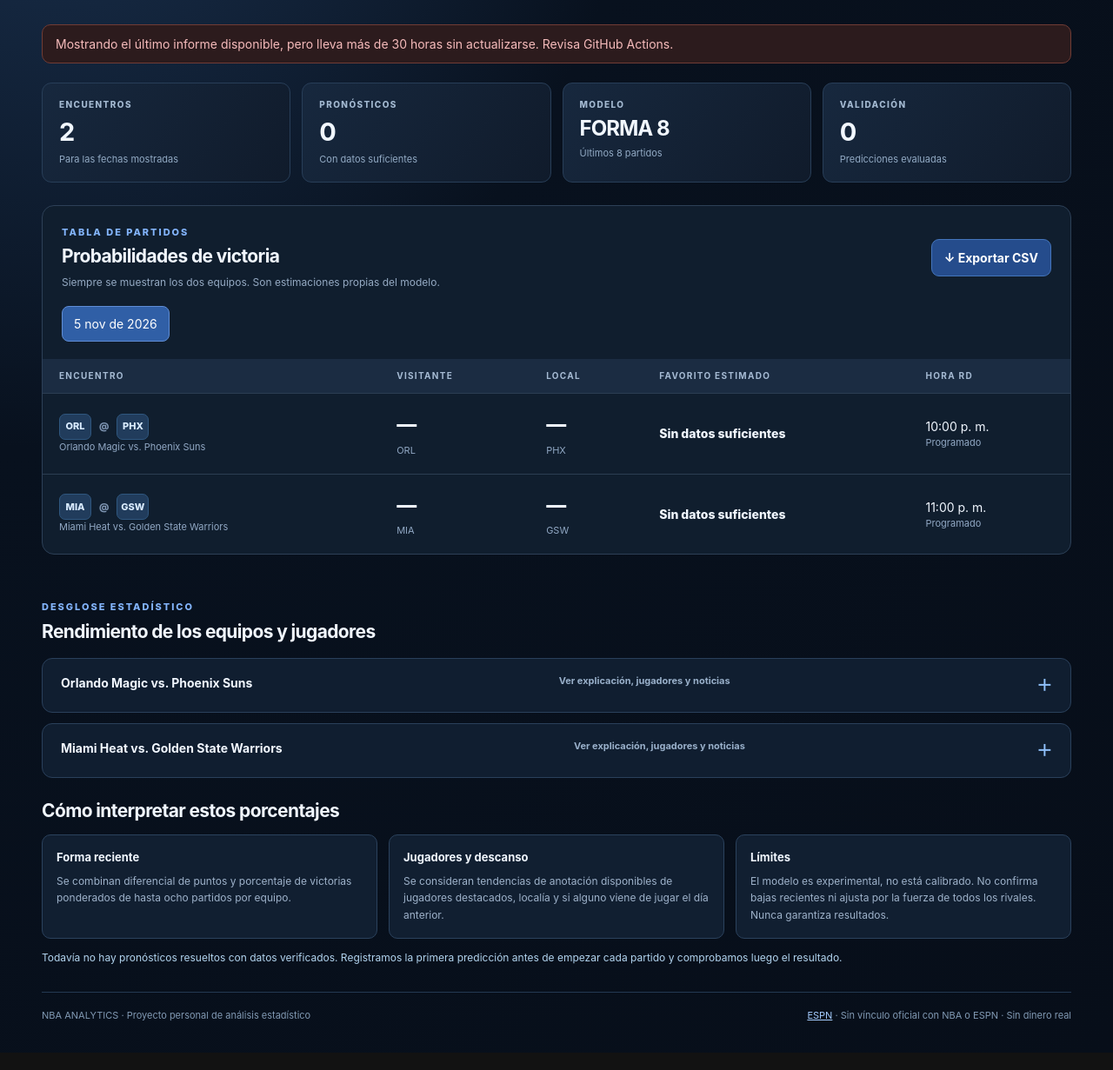
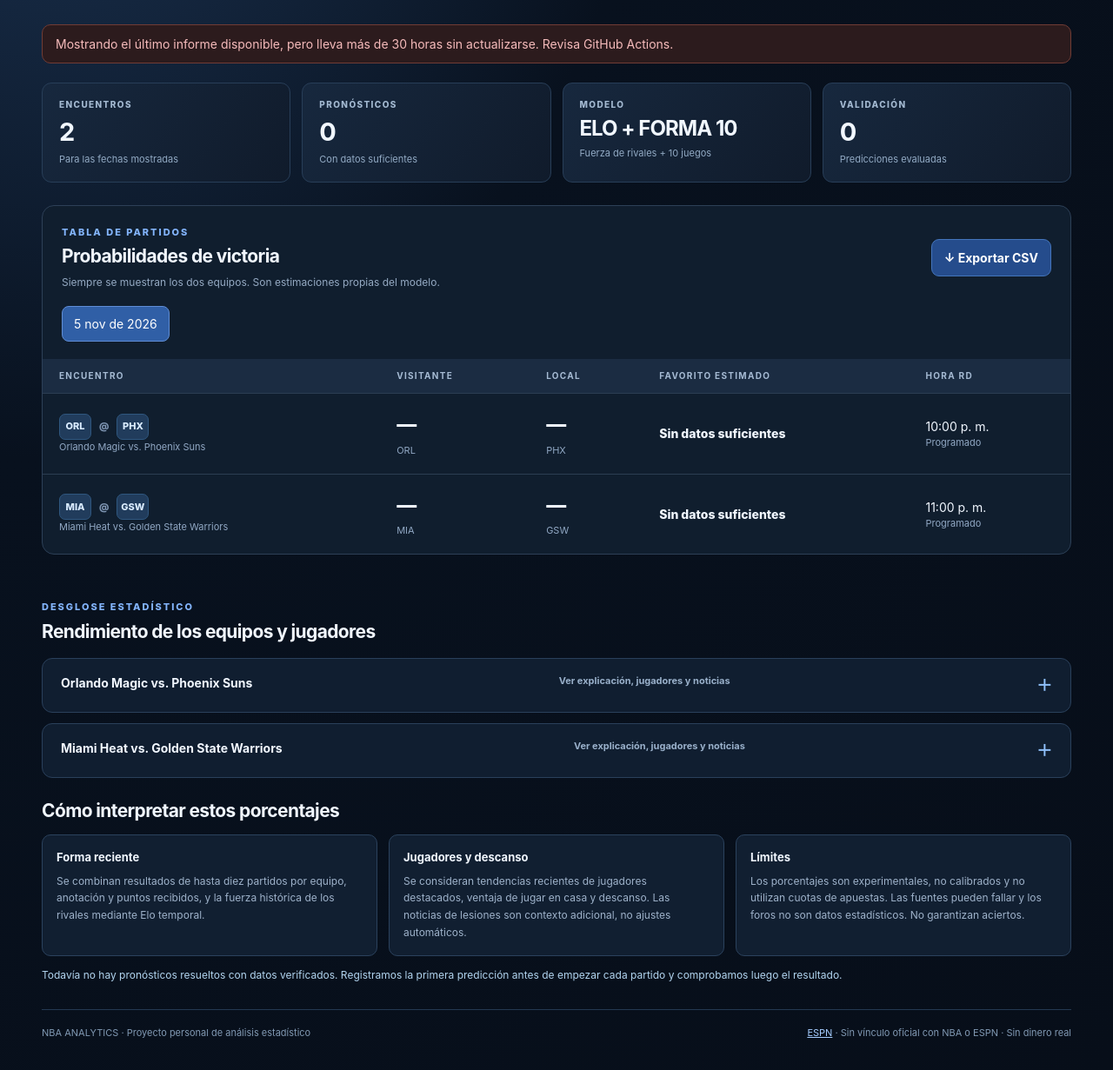
Before and after one commit to wtejada980-pixel/NBA-ANALYTICS, a plain HTML site: page index.html in a window 1280 px wide. Shown: the part 343-1574 px from the top of the page at 87% size. Drawn offline with Linux system fonts and the light colour scheme.

Commit message:
Explicar modelo NBA 2.0 y límites del pronóstico en la página

```diff
--- a/index.html
+++ b/index.html
@@ -23,7 +23,7 @@
       <section class="metrics" aria-label="Resumen">
         <article><span>ENCUENTROS</span><strong id="count-games">0</strong><small>Para las fechas mostradas</small></article>
         <article><span>PRONÓSTICOS</span><strong id="count-preds">0</strong><small>Con datos suficientes</small></article>
-        <article><span>MODELO</span><strong class="model-name">FORMA 8</strong><small>Últimos 8 partidos</small></article>
+        <article><span>MODELO</span><strong class="model-name">ELO + FORMA 10</strong><small>Fuerza de rivales + 10 juegos</small></article>
         <article><span>VALIDACIÓN</span><strong id="count-validated">0</strong><small>Predicciones evaluadas</small></article>
       </section>
       <section class="main-panel">
@@ -32,7 +32,7 @@
         <div class="table-wrap"><table><thead><tr><th>ENCUENTRO</th><th>VISITANTE</th><th>LOCAL</th><th>FAVORITO ESTIMADO</th><th>HORA RD</th></tr></thead><tbody id="rows"><tr><td colspan="5" class="empty">Iniciando el panel…</td></tr></tbody></table></div>
       </section>
       <section class="analysis"><div class="section-head"><div><p class="eyebrow">DESGLOSE ESTADÍSTICO</p><h2>Rendimiento de los equipos y jugadores</h2></div></div><div id="details" class="detail-grid"></div></section>
-      <section class="explain"><h2>Cómo interpretar estos porcentajes</h2><div class="explainer-grid"><div><h3>Forma reciente</h3><p>Se combinan diferencial de puntos y porcentaje de victorias ponderados de hasta ocho partidos por equipo.</p></div><div><h3>Jugadores y descanso</h3><p>Se consideran tendencias de anotación disponibles de jugadores destacados, localía y si alguno viene de jugar el día anterior.</p></div><div><h3>Límites</h3><p>El modelo es experimental, no está calibrado. No confirma bajas recientes ni ajusta por la fuerza de todos los rivales. Nunca garantiza resultados.</p></div></div><div class="validation" id="validation">Todavía no hay suficientes predicciones resueltas para evaluar precisión.</div></section>
+      <section class="explain"><h2>Cómo interpretar estos porcentajes</h2><div class="explainer-grid"><div><h3>Forma reciente</h3><p>Se combinan resultados de hasta diez partidos por equipo, anotación y puntos recibidos, y la fuerza histórica de los rivales mediante Elo temporal.</p></div><div><h3>Jugadores y descanso</h3><p>Se consideran tendencias recientes de jugadores destacados, ventaja de jugar en casa y descanso. Las noticias de lesiones son contexto adicional, no ajustes automáticos.</p></div><div><h3>Límites</h3><p>Los porcentajes son experimentales, no calibrados y no utilizan cuotas de apuestas. Las fuentes pueden fallar y los foros no son datos estadísticos. No garantizan aciertos.</p></div></div><div class="validation" id="validation">Las predicciones previas al inicio se compararán con los resultados usando Brier y acierto del favorito.</div></section>
     </main>
     <footer><span>NBA ANALYTICS · Proyecto personal de análisis estadístico</span><span><a href="https://www.espn.com/nba/scoreboard" target="_blank" rel="noopener noreferrer">ESPN</a> · Sin vínculo oficial con NBA o ESPN · Sin dinero real</span></footer>
   </div>
```
